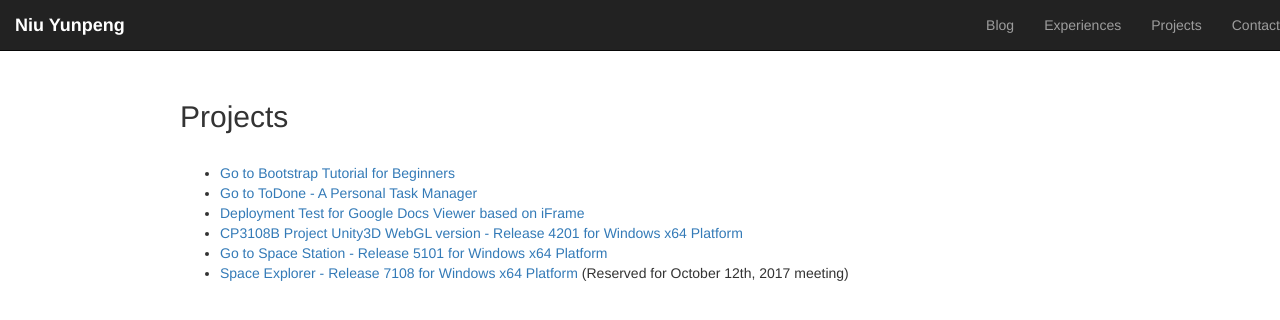
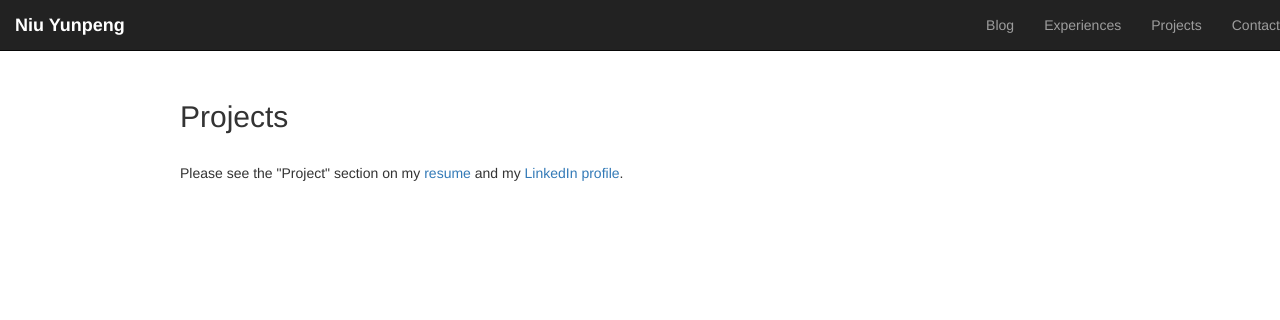
Before and after one commit to Beckid/Beckid.github.io, a plain HTML site: page project.html in a window 1280 px wide. Drawn offline with nearby package versions, Linux system fonts and the light colour scheme.

Commit message:
Change project page

```diff
--- a/project.html
+++ b/project.html
@@ -86,15 +86,7 @@
 	<div class="col-xs-12 col-sm-12 col-md-10 col-md-offset-1 col-lg-10 col-lg-offset-1">
 		<h2>Projects</h2>
 		<br>
-
-		<ul>
-			<li><a href="bootstrap/index.html">Go to Bootstrap Tutorial for Beginners</a></li>
-			<li><a href="http://to-done-2.herokuapp.com/">Go to ToDone - A Personal Task Manager</a></li>
-			<li><a href="iframe">Deployment Test for Google Docs Viewer based on iFrame</a></li>
-			<li><a href="Mooc_Hero_CS1101S_for_windows_4201.zip">CP3108B Project Unity3D WebGL version - Release 4201 for Windows x64 Platform</a></li>
-			<li><a href="space_station_for_windows_5101.zip">Go to Space Station - Release 5101 for Windows x64 Platform</a></li>
-			<li><a href="https://comp.nus.edu.sg/~e0134079/space_explorer_for_windows_7108.zip">Space Explorer - Release 7108 for Windows x64 Platform</a> (Reserved for October 12th, 2017 meeting)</li>
-		</ul>
+		<p>Please see the "Project" section on my <a href="resume.pdf">resume</a> and my <a href="https://www.linkedin.com/in/yunpeng-niu">LinkedIn profile</a>.</p>
 	</div>
 </div>
 </body>
```
